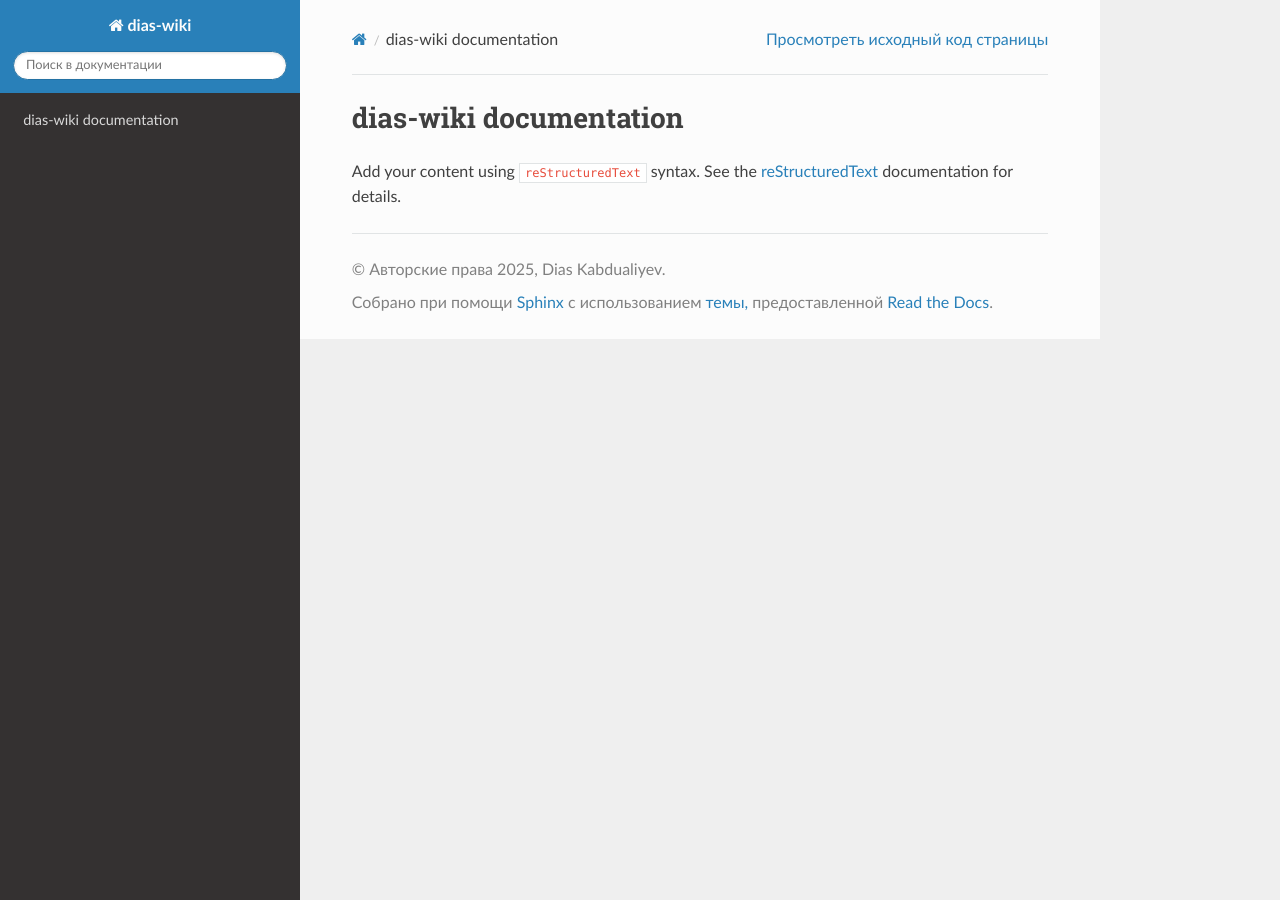
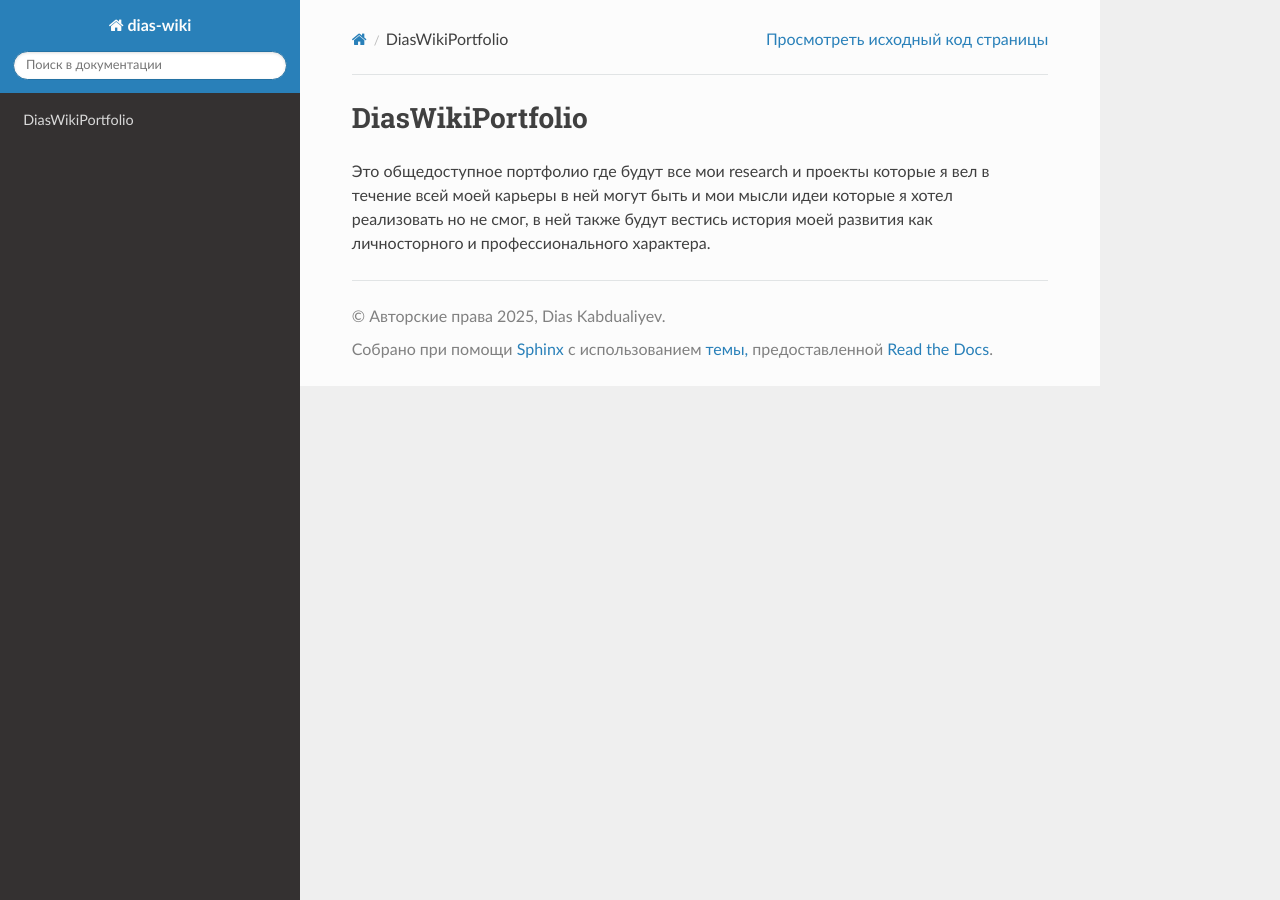
Before and after one commit to diaskabdualiev/diaswiki, a Sphinx documentation site: the page built from source/index.rst, in a window 1280 px wide. Built offline with Sphinx 7.4.7 and the Read the Docs theme 3.1.0, drawn with Linux system fonts in a browser that asks for light colours.

Commit message:
Update index.rst to rename documentation title and add introductory text in Russian

```diff
--- a/source/index.rst
+++ b/source/index.rst
@@ -3,14 +3,11 @@
    You can adapt this file completely to your liking, but it should at least
    contain the root `toctree` directive.
 
-dias-wiki documentation
+DiasWikiPortfolio
 =======================
 
-Add your content using ``reStructuredText`` syntax. See the
-`reStructuredText <https://www.sphinx-doc.org/en/master/usage/restructuredtext/index.html>`_
-documentation for details.
-
+Это общедоступное портфолио где будут все мои research и проекты которые я вел в течение всей моей карьеры в ней могут быть и мои мысли идеи которые я хотел реализовать но не смог, в ней также будут вестись история моей развития как личносторного и профессионального характера.
 
 .. toctree::
    :maxdepth: 2
-   :caption: Contents:
+   :caption: Содержание:
```
